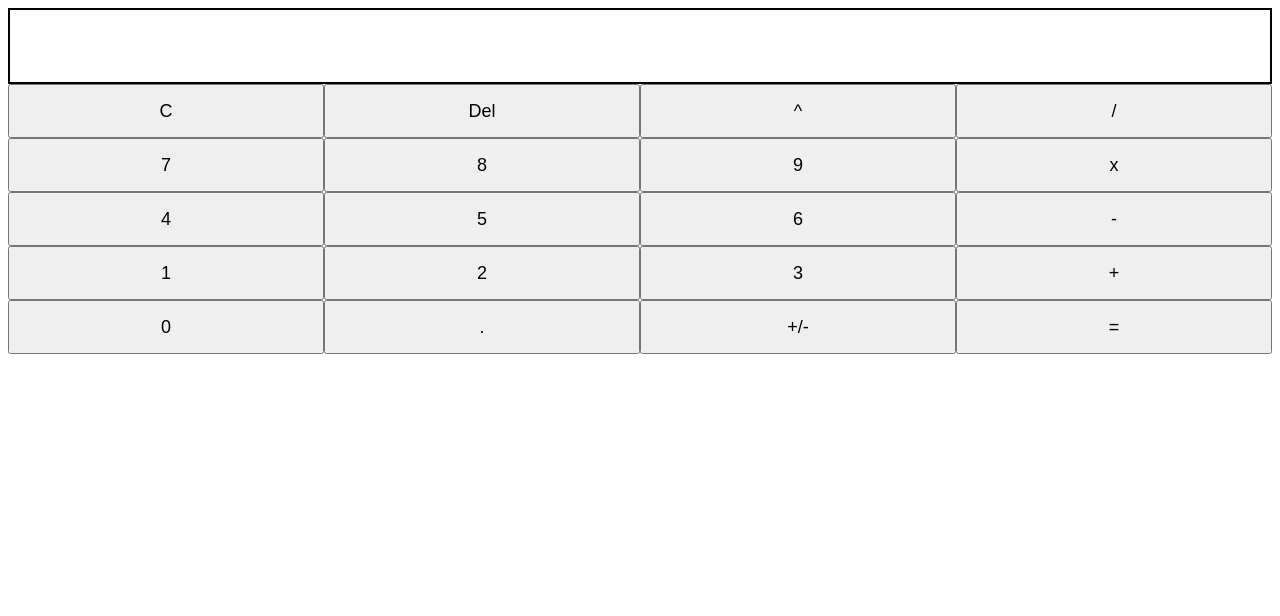
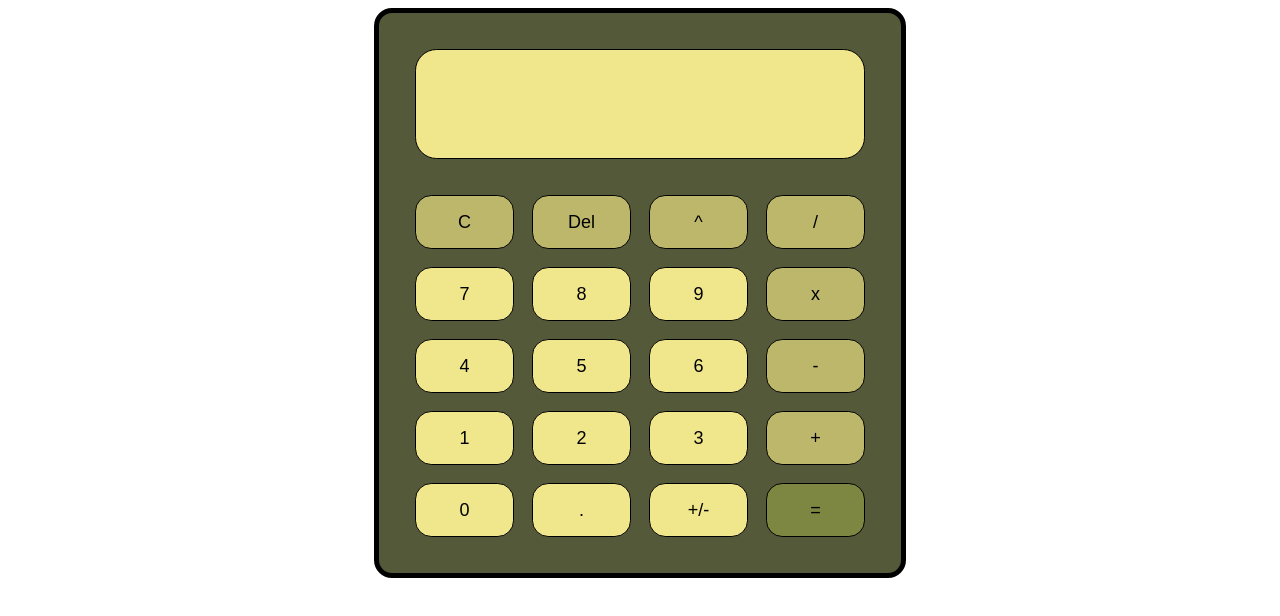
Before and after one commit to radhhh/web-calculator, a plain HTML site: page index.html in a window 1280 px wide. Drawn offline with Linux system fonts and the light colour scheme.

Commit message:
Styled the calculator

```diff
--- a/style.css
+++ b/style.css
@@ -7,24 +7,63 @@ p{
     margin: 0px;
 }
 
+div.main-calculator{
+    max-width: 25em;
+    margin: 5px auto;
+    padding: 2em;
+    border-radius: 1em;
+    border: solid black 5px;
+    background-color: rgb(84, 89, 58);
+}
+
 div.display{
-    border: 2px solid black;
-    height: 4em;
+    border: 0.1em solid black;
+    height: 5em;
+    border-radius: 1.2em;
+    padding: 0.5em;
+    background-color: khaki;
 }
 
 div.display > p{
     text-align: right;
 }
 
-#current{
-    font-size: 2em;
+p#previous{
+    margin-top: 0.2em;
+    /* border: solid red 2px; */
+    font-size: 1.2em;
+    height: 1.2em;
+}
+
+
+p#current{
+    font-size: 2.5em;
 }
 
 div.buttons{
+    margin-top: 2em;
     display: grid;
+    gap: 1em;
     grid-template-columns: repeat(4, 1fr);
 }
 
 .buttons > button{
+    border-style: solid;
+    border-color: black;
+    border-width: 0.05em;
+    border-radius: 0.9em;
     height: 3em;
+    text-decoration: none;
 }
+
+button.numbers, button.modifiers{
+    background-color: khaki;
+}
+
+button.operations, button.functions{
+    background-color: darkkhaki;
+}
+
+button#equal{
+    background-color: rgb(126, 135, 65);
+}
```
